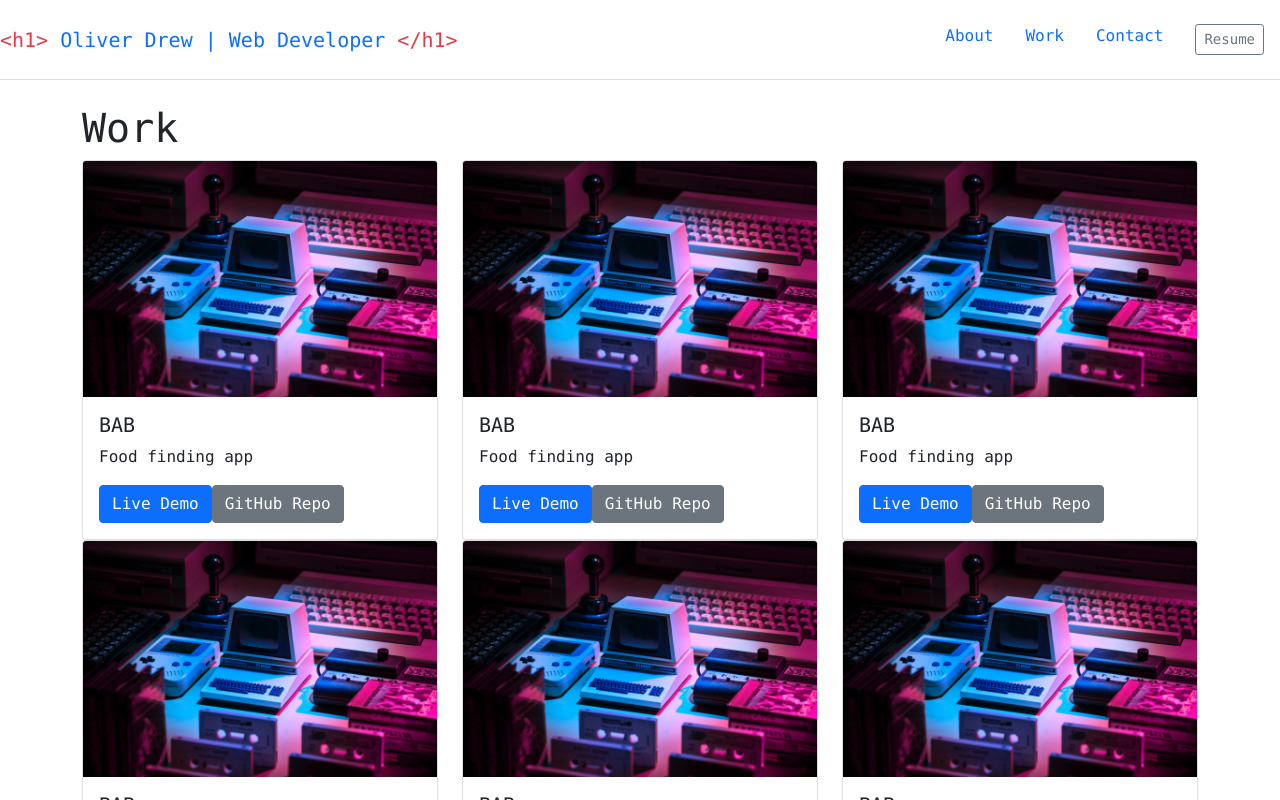
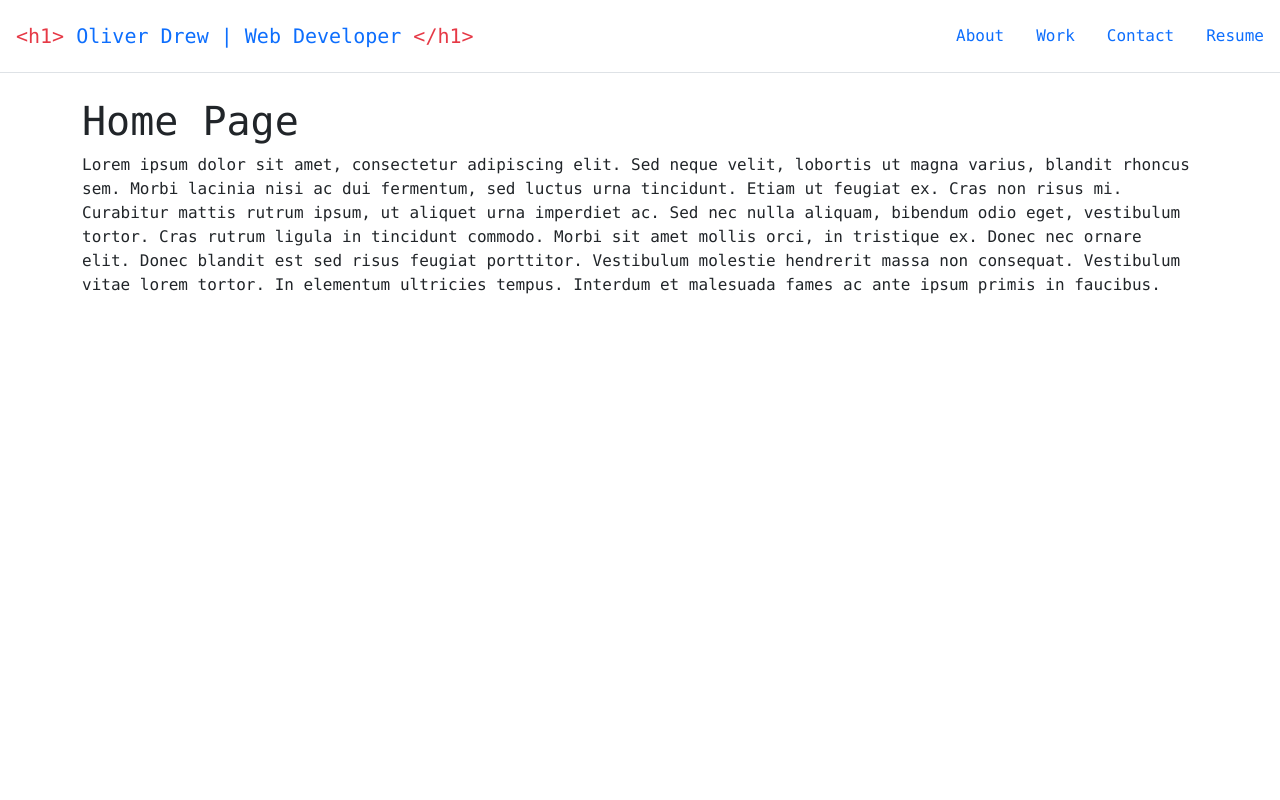
Before and after one commit to oli-drew/oliver-drew-react-portfolio, a React (Create React App) app: page / in a window 1280 px wide. Shown: the top 800 px of the page. Built offline with nearby package versions, Linux system fonts and the light colour scheme.

Commit message:
Moved workshowcase component within the work subpage

```diff
--- a/src/components/Nav.js
+++ b/src/components/Nav.js
@@ -7,8 +7,8 @@ function Nav({ currentPage, handlePageChange }) {
   return (
     <header className="d-flex flex-wrap align-items-center justify-content-center justify-content-md-between py-3 mb-4 border-bottom">
       <a
-        className="navbar-brand logo"
-        href="#"
+        className="navbar-brand logo mx-3"
+        href="/"
         onClick={() => handlePageChange("Home")}
       >
         Oliver Drew | Web Developer
@@ -45,11 +45,14 @@ function Nav({ currentPage, handlePageChange }) {
           </a>
         </li>
         <li className="nav-item">
-          <div className="nav-link">
+          {/* <div className="nav-link">
             <a className="btn btn-sm btn-outline-secondary" type="btn">
               Resume
             </a>
-          </div>
+          </div> */}
+          <a href="/" className="nav-link">
+            Resume
+          </a>
         </li>
       </ul>
     </header>
--- a/src/components/PortfolioContainer.js
+++ b/src/components/PortfolioContainer.js
@@ -39,16 +39,7 @@ export default function PortfolioContainer() {
     <div>
       {/* We are passing the currentPage from state and the function to update it */}
       <Nav currentPage={currentPage} handlePageChange={handlePageChange} />
-      <main>
-        {/* <HeroImage />
-        <AboutMe />
-        <WorkShowcase />
-        <WorkProjects /> */}
-        {/* <WorkCard title="hello" description="this is the descripton" /> */}
-        <WorkShowcase />
-      </main>
-      {/* Here we are calling the renderPage method which will return a component  */}
-      {renderPage()}
+      <main className="container">{renderPage()}</main>
     </div>
   );
 }
--- a/src/components/WorkCard.js
+++ b/src/components/WorkCard.js
@@ -4,7 +4,7 @@ import "../styles/WorkCard.css";
 class WorkCard extends Component {
   render() {
     return (
-      <div className="card">
+      <div className="card h-100">
         <img
           src={this.props.thumbnailImg}
           className="card-img-top"
@@ -13,10 +13,12 @@ class WorkCard extends Component {
         <div className="card-body">
           <h5 className="card-title">{this.props.title}</h5>
           <p className="card-text">{this.props.description}</p>
-          <a href={this.props.depURL} className="btn btn-primary">
+        </div>
+        <div class="card-footer d-flex justify-content-around">
+          <a href={this.props.depURL} className="btn btn-outline-secondary">
             Live Demo
           </a>
-          <a href={this.props.gitURL} className="btn btn-secondary">
+          <a href={this.props.gitURL} className="btn btn-outline-dark">
             GitHub Repo
           </a>
         </div>
--- a/src/components/WorkProjects.js
+++ b/src/components/WorkProjects.js
@@ -3,7 +3,7 @@ import image from "../img/default.jpg";
 const workProjects = {
   work: [
     {
-      title: "BAB",
+      title: "BAB 1",
       description: "Food finding app",
       gitURL: "http://bab.github",
       depURL: "http://bab.deployed",
@@ -11,7 +11,7 @@ const workProjects = {
       mainImg: "./img/default.jpg",
     },
     {
-      title: "BAB",
+      title: "BAB 2",
       description: "Food finding app",
       gitURL: "http://bab.github",
       depURL: "http://bab.deployed",
@@ -19,8 +19,9 @@ const workProjects = {
       mainImg: "",
     },
     {
-      title: "BAB",
-      description: "Food finding app",
+      title: "BAB 3",
+      description:
+        "Food finding app lormsdnfsmdnfsd nsdnsds jsndfnwkejf amsn  qmndknsd  q dkqdkqw  asda sd as nkdnkwekjwejkq.",
       gitURL: "http://bab.github",
       depURL: "http://bab.deployed",
       thumbnailImg: image,
--- a/src/components/WorkShowcase.js
+++ b/src/components/WorkShowcase.js
@@ -9,9 +9,19 @@ class WorkShowcase extends Component {
     return (
       <div className="container">
         <div className="row">
-          <h1>Work</h1>
-          {this.props.work.map((w) => (
-            <div className="col-md-4">
+          <div className="col-md-12 py-3">
+            <WorkCard
+              title={this.props.work[0].title}
+              description={this.props.work[0].description}
+              gitURL={this.props.work[0].gitURL}
+              depURL={this.props.work[0].depURL}
+              thumbnailImg={this.props.work[0].thumbnailImg}
+              mainImg={this.props.work[0].mainImg}
+            />
+          </div>
+          {/* Skip first work project with slice  */}
+          {this.props.work.slice(1).map((w) => (
+            <div className="col-md-4 py-3">
               <WorkCard
                 title={w.title}
                 description={w.description}
--- a/src/components/pages/Work.js
+++ b/src/components/pages/Work.js
@@ -1,24 +1,11 @@
 import React from "react";
+import WorkShowcase from "../WorkShowcase";
 
 export default function Work() {
   return (
     <div>
-      <h1>Work Page</h1>
-      <p>
-        Donec a volutpat quam. Curabitur nec varius justo, sed rutrum ligula.
-        Curabitur pellentesque turpis sit amet eros iaculis, a mollis arcu
-        dictum. Ut vel ante eget massa ornare placerat. Etiam nisl orci, finibus
-        sodales volutpat et, hendrerit ut dolor. Suspendisse porta dictum nunc,
-        sed pretium risus rutrum eget. Nam consequat, ligula in faucibus
-        vestibulum, nisi justo laoreet risus, luctus luctus mi lacus sit amet
-        libero. Class aptent taciti sociosqu ad litora torquent per conubia
-        nostra, per inceptos himenaeos. Mauris pretium condimentum tellus eget
-        lobortis. Interdum et malesuada fames ac ante ipsum primis in faucibus.
-        Donec placerat accumsan mi, ut congue neque placerat eu. Donec nec ipsum
-        in velit pellentesque vehicula sit amet at augue. Maecenas aliquam
-        bibendum congue. Pellentesque semper, lectus non ullamcorper iaculis,
-        est ligula suscipit velit, sed bibendum turpis dui in sapien.
-      </p>
+      <h1>My Work</h1>
+      <WorkShowcase />
     </div>
   );
 }
```
